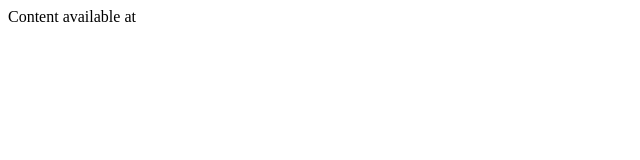
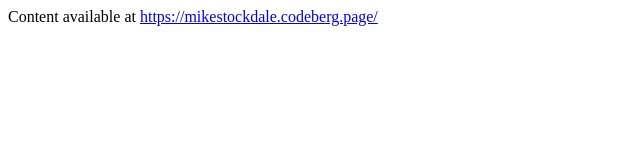
Before and after one commit to mikestockdale/mikestockdale.github.io, a plain HTML site: page docs/index.html in a window 1280 px wide. Shown: the whole page, without its empty margins (0-640 px from the left). Drawn offline with Linux system fonts and the light colour scheme.

Commit message:
Update index.html

```diff
--- a/docs/index.html
+++ b/docs/index.html
@@ -1,2 +1,2 @@
 <!DOCTYPE html PUBLIC "-//W3C//DTD HTML 4.01 Transitional//EN" "http://www.w3.org/TR/html4/loose.dtd">
-<html><body>Content available at <a href="https://mikestockdale.codeberg.page/</a></body></html>
+<html><body>Content available at <a href="https://mikestockdale.codeberg.page/">https://mikestockdale.codeberg.page/</a></body></html>
```
